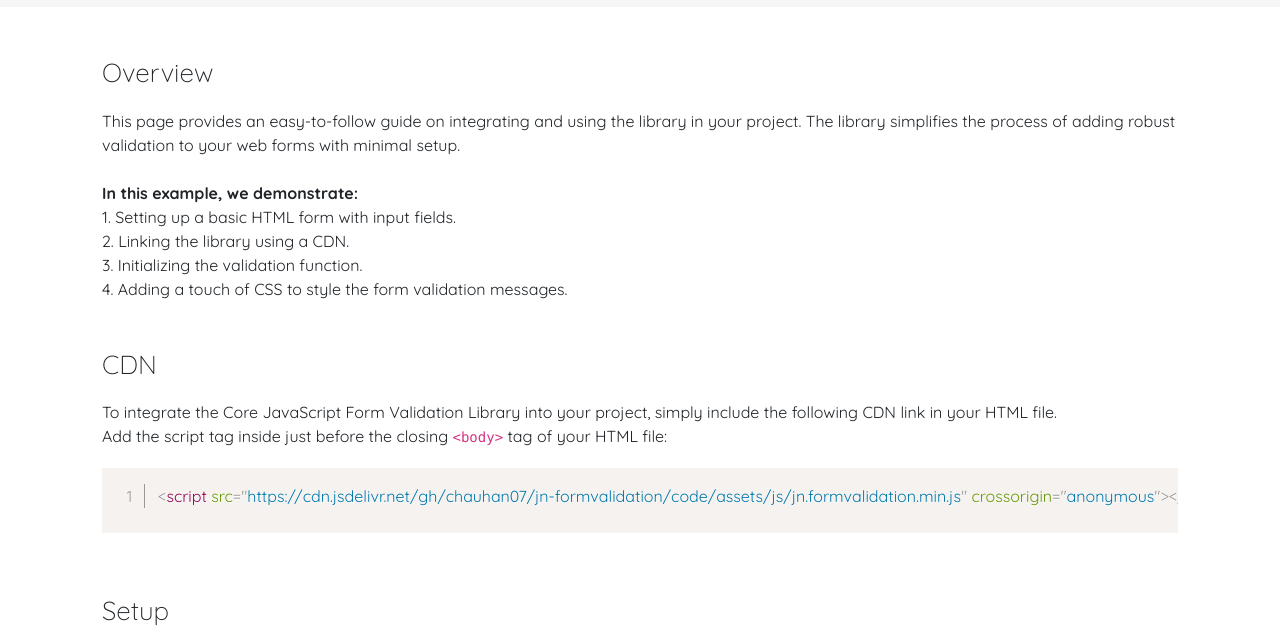
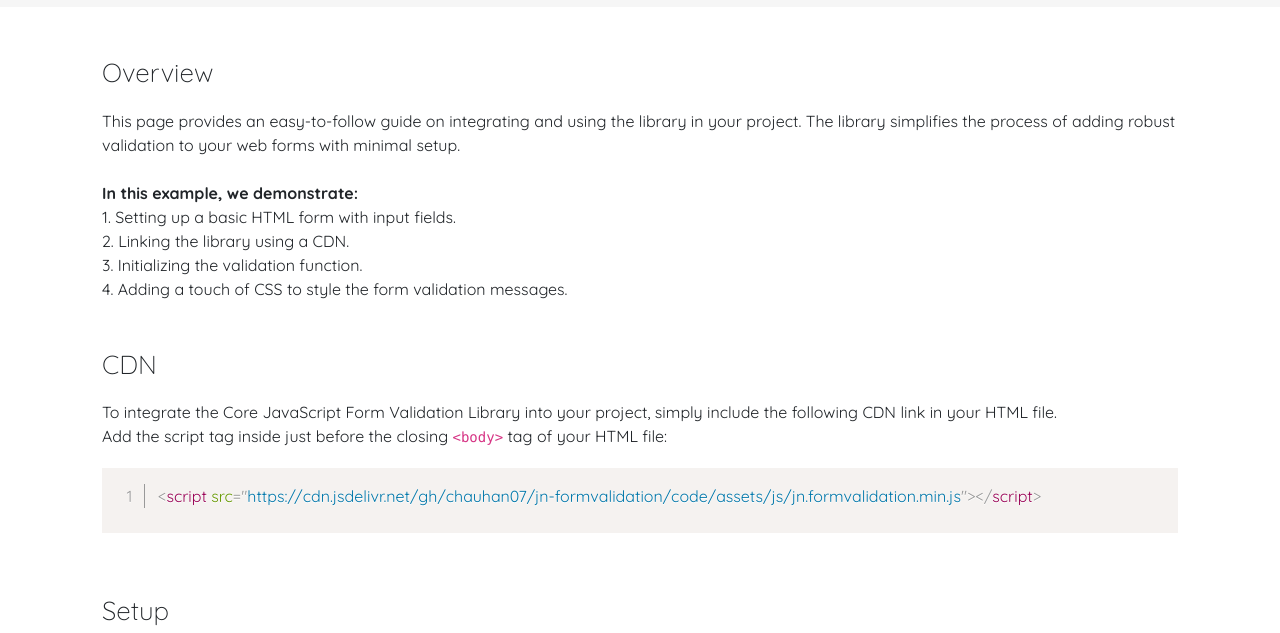
Before and after one commit to chauhan07/jn-formvalidation, a plain HTML site: page demo.html in a window 1280 px wide. Shown: the part 167-800 px from the top of the page. Drawn offline with Linux system fonts and the light colour scheme.

Commit message:
Update demo.html

```diff
--- a/demo.html
+++ b/demo.html
@@ -108,7 +108,7 @@
                     <div class="codeHere">
                         <span class="function">
                             <pre class="line-numbers">
-<code class="language-html">&lt;script src="https://cdn.jsdelivr.net/gh/chauhan07/jn-formvalidation/code/assets/js/jn.formvalidation.min.js" integrity="sha384-0aTmD/thF7EfghvOU7GHbVOB3Wh/xEAtStNX3he3TwOROvcn282xTvEJxYzx8++t" crossorigin="anonymous">&lt;/script>
+<code class="language-html">&lt;script src="https://cdn.jsdelivr.net/gh/chauhan07/jn-formvalidation/code/assets/js/jn.formvalidation.min.js">&lt;/script>
 </code>
                         </pre>
                         </span>
```
